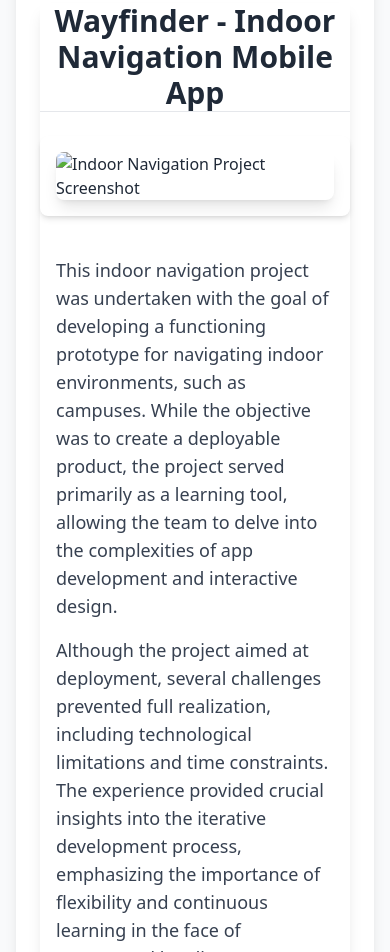
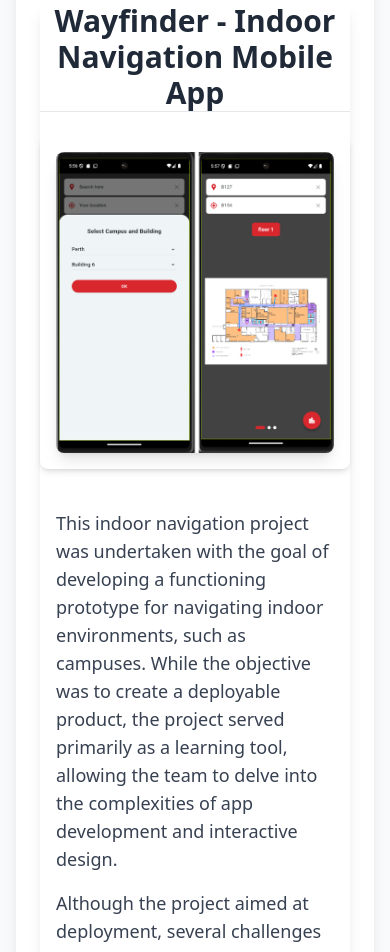
Before and after one commit to bhandareasmita/bhandareasmita.github.io, a website: page index.html in a window 390 px wide. Shown: the part 1571-2523 px from the top of the page. Drawn offline with Linux system fonts and the light colour scheme.

Commit message:
feat: Add mobile app screenshot

```diff
--- a/index.html
+++ b/index.html
@@ -133,7 +133,7 @@
             <div class="w-full md:w-1/2 flex justify-center">
               <div class="bg-white p-4 rounded-lg shadow-md hover:scale-105 transition-transform duration-300">
                 <img
-                  src="./assets/images/indoor_navigation.png"
+                  src="./assets/images/mobile_app.png"
                   alt="Indoor Navigation Project Screenshot"
                   class="rounded-lg shadow-lg w-full h-auto max-w-sm mx-auto"
                 >
```
Also changed, not shown: assets/images/mobile_app.png (added).
